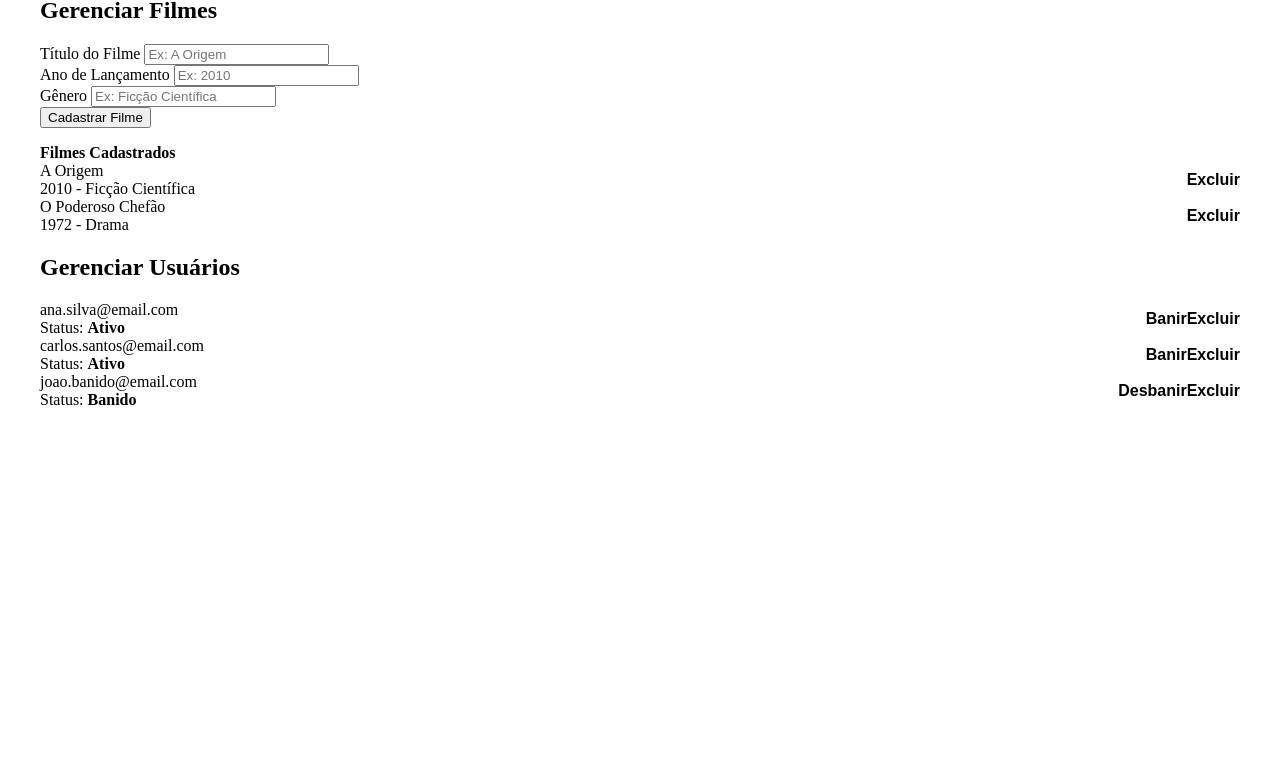
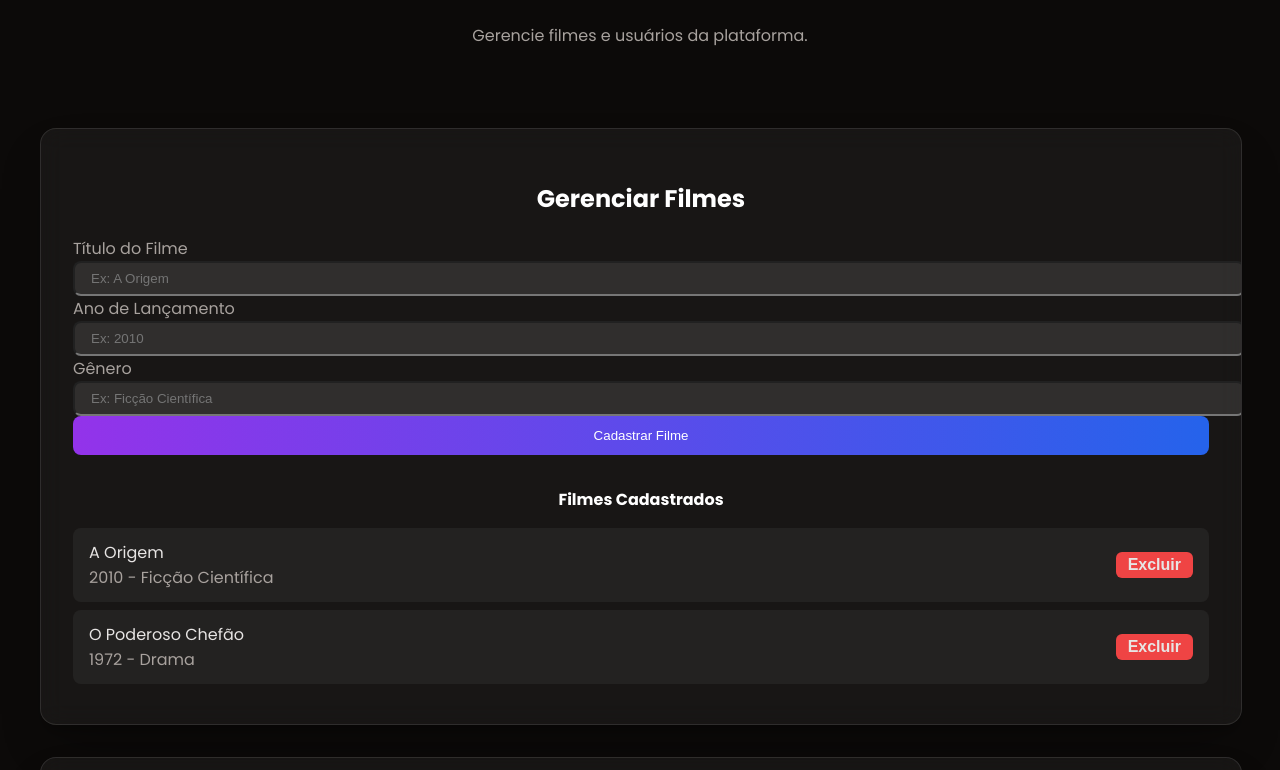
Before and after one commit to lrfelps/streamline, a plain HTML site: page admin.html in a window 1280 px wide. Shown: the part 145-915 px from the top of the page. Before the commit the page ends 800 px from the top, so only its background shows below. Drawn offline with Linux system fonts and the light colour scheme.

Commit message:
ajustes css admin

```diff
--- a/admin.html
+++ b/admin.html
@@ -6,8 +6,10 @@
     <title>Painel de Administração</title>
     <link rel="preconnect" href="https://fonts.googleapis.com">
     <link rel="preconnect" href="https://fonts.gstatic.com" crossorigin>
+
     <link href="https://fonts.googleapis.com/css2?family=Poppins:wght@400;600;700&display=swap" rel="stylesheet">
     <link rel="stylesheet" href="style-admin.css">
+
 </head>
 <body>
 
@@ -17,7 +19,7 @@
             <p>Gerencie filmes e usuários da plataforma.</p>
         </header>
 
-        <section id="movie-management" class="auth-container">
+        <section id="movie-management" class="panel-section">
             <div id="addMovieFormContainer" style="padding: var(--spacing-8);">
                 <h2 class="form-title">Gerenciar Filmes</h2>
 
@@ -63,7 +65,7 @@
             </div>
         </section>
 
-        <section id="user-management" class="auth-container">
+        <section id="user-management" class="panel-section">
             <div id="userListContainer" style="padding: var(--spacing-8);">
                 <h2 class="form-title">Gerenciar Usuários</h2>
 
@@ -81,7 +83,7 @@
                     <div class="list-item">
                         <div class="list-item-info">
                             <p>carlos.santos@email.com</p>
-                             <span>Status: <strong class="status active">Ativo</strong></span>
+                            <span>Status: <strong class="status active">Ativo</strong></span>
                         </div>
                         <div class="list-item-actions">
                             <button class="btn-secondary">Banir</button>
--- a/style-admin.css
+++ b/style-admin.css
@@ -1,18 +1,19 @@
-/* Ajuste do layout principal para páginas com conteúdo extenso */
-        body {
-            background-attachment: fixed; /* Mantém o gradiente fixo durante o scroll */
-        }
-        .main-container {
-            width: 100%;
-            max-width: 1200px; /* Aumenta a largura máxima para o painel */
-            margin: 0 auto;
-            padding: var(--spacing-8) var(--spacing-4);
-            display: flex;
-            flex-direction: column;
-            gap: var(--spacing-8); /* Espaço entre os cards */
+        /* Variáveis CSS (essenciais para o CSS abaixo funcionar) */
+        :root {
+            --color-text-primary: #e7e5e4; /* stone-200 */
+            --color-text-secondary: #a8a29e; /* stone-400 */
+            --color-placeholder: #78716c; /* stone-500 */
+            --color-error: #ef4444; /* red-500 */
+            --color-success: #4ade80; /* green-400 */
+
+            --spacing-1: 0.25rem; /* 4px */
+            --spacing-2: 0.5rem;  /* 8px */
+            --spacing-3: 0.75rem; /* 12px */
+            --spacing-4: 1rem;    /* 16px */
+            --spacing-8: 2rem;    /* 32px */
         }
 
-        /* Estilo para a lista de itens (filmes/usuários) */
+        /* Os estilos que você enviou */
         .list-item {
             display: flex;
             justify-content: space-between;
@@ -21,11 +22,12 @@
             padding: var(--spacing-3) var(--spacing-4);
             border-radius: 0.5rem; /* rounded-lg */
             margin-bottom: var(--spacing-2);
-            transition: background-color 0.3s;
+            transition: background-color 0.3s ease-in-out; /* Adicionado transição */
         }
         .list-item:hover {
             background-color: rgba(255, 255, 255, 0.1);
         }
+
         .list-item-info p {
             margin: 0;
             color: var(--color-text-primary);
@@ -56,15 +58,90 @@
             background-color: var(--color-placeholder); /* stone-500 */
         }
         .btn-secondary:hover {
-            background-color: #a8a29e; /* stone-400 */
-            transform: translateY(-1px);
+            background-color: var(--color-text-secondary); /* Use uma cor da paleta para consistência, e.g., stone-400 */
+            transform: translateY(-0.125rem); /* Consistente com btn-primary */
         }
         .btn-danger {
             background-color: var(--color-error); /* red-500 */
         }
         .btn-danger:hover {
             background-color: #dc2626; /* red-600 */
-            transform: translateY(-1px);
+            transform: translateY(-0.125rem); /* Consistente com btn-primary */
+        }
+
+        .panel-section {
+            background-color: rgba(255, 255, 255, 0.05); /* Mesma base de cor */
+            backdrop-filter: blur(12px); /* Efeito de blur */
+            -webkit-backdrop-filter: blur(12px);
+            border-radius: 1rem; /* Borda arredondada */
+            box-shadow: 0 25px 50px -12px rgba(0, 0, 0, 0.3), 0 10px 10px -5px rgba(0, 0, 0, 0.2);
+            border: 1px solid rgba(255, 255, 255, 0.1);
+            overflow: hidden;
+            width: 100%; /* Ocupa a largura total do main-container */
+        }
+
+        /* Estilos adicionais mínimos para que a página não fique completamente "branca" */
+        body {
+            font-family: 'Poppins', sans-serif;
+            background-color: #0c0a09; /* Cor de fundo mínima para ver algo */
+            color: var(--color-text-primary);
+            margin: 0;
+            padding: 0;
+        }
+
+        .main-container {
+            width: 100%;
+            max-width: 75rem; /* 1200px */
+            margin: 0 auto;
+            padding: var(--spacing-8) var(--spacing-4);
+            display: flex;
+            flex-direction: column;
+            gap: var(--spacing-8);
+        }
+
+        .header {
+            text-align: center;
+            margin-bottom: var(--spacing-8);
+        }
+
+        .header h1 {
+            color: white; /* Cor mínima para o h1 */
+            font-size: 3rem; /* Tamanho mínimo para o h1 */
+        }
+
+        .header p {
+            color: var(--color-text-secondary); /* Cor mínima para o p do header */
+        }
+
+        .form-title {
+            color: white; /* Cor mínima para o título do formulário */
+            text-align: center;
+        }
+
+        .form-input {
+            background-color: rgba(255, 255, 255, 0.1);
+            color: white;
+            border-radius: 0.5rem;
+            padding: var(--spacing-2) var(--spacing-4);
+            width: 100%;
+        }
+
+        .btn-primary {
+            background-image: linear-gradient(to right, #9333ea, #2563eb);
+            color: white;
+            padding: var(--spacing-3) var(--spacing-4);
+            border-radius: 0.5rem;
+            width: 100%;
+            border: none;
+            cursor: pointer;
+        }
+
+        .input-group label {
+            color: var(--color-text-secondary);
+        }
+
+        .form-spacing > *:not(:last-child) {
+            margin-bottom: var(--spacing-6);
         }
 
         /* Status do Usuário */
--- a/style.css
+++ b/style.css
@@ -1,9 +1,3 @@
-/* style.css */
-
-/* ===================================== */
-/* 1. Importação de Fontes e Variáveis CSS */
-/* ===================================== */
-
 /* Google Fonts: Poppins */
 @import url('https://fonts.googleapis.com/css2?family=Poppins:wght@400;600;700&display=swap');
 
```
